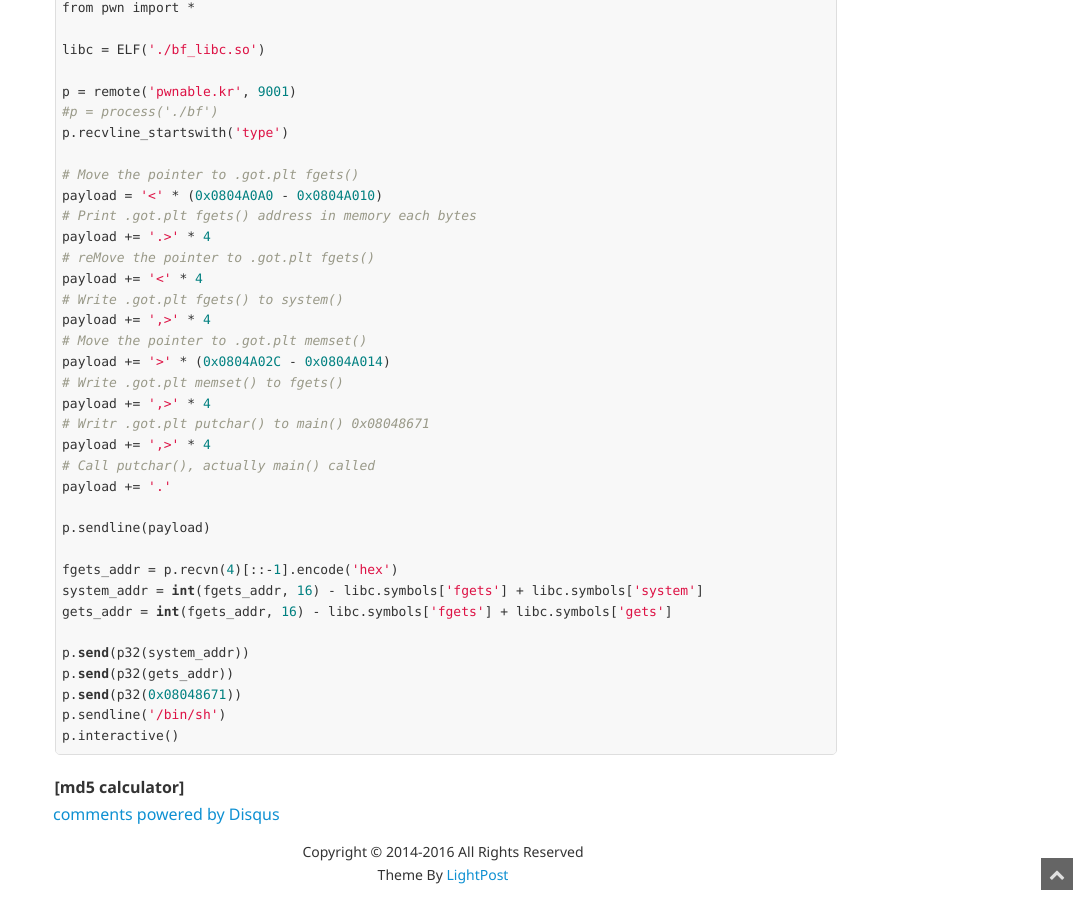
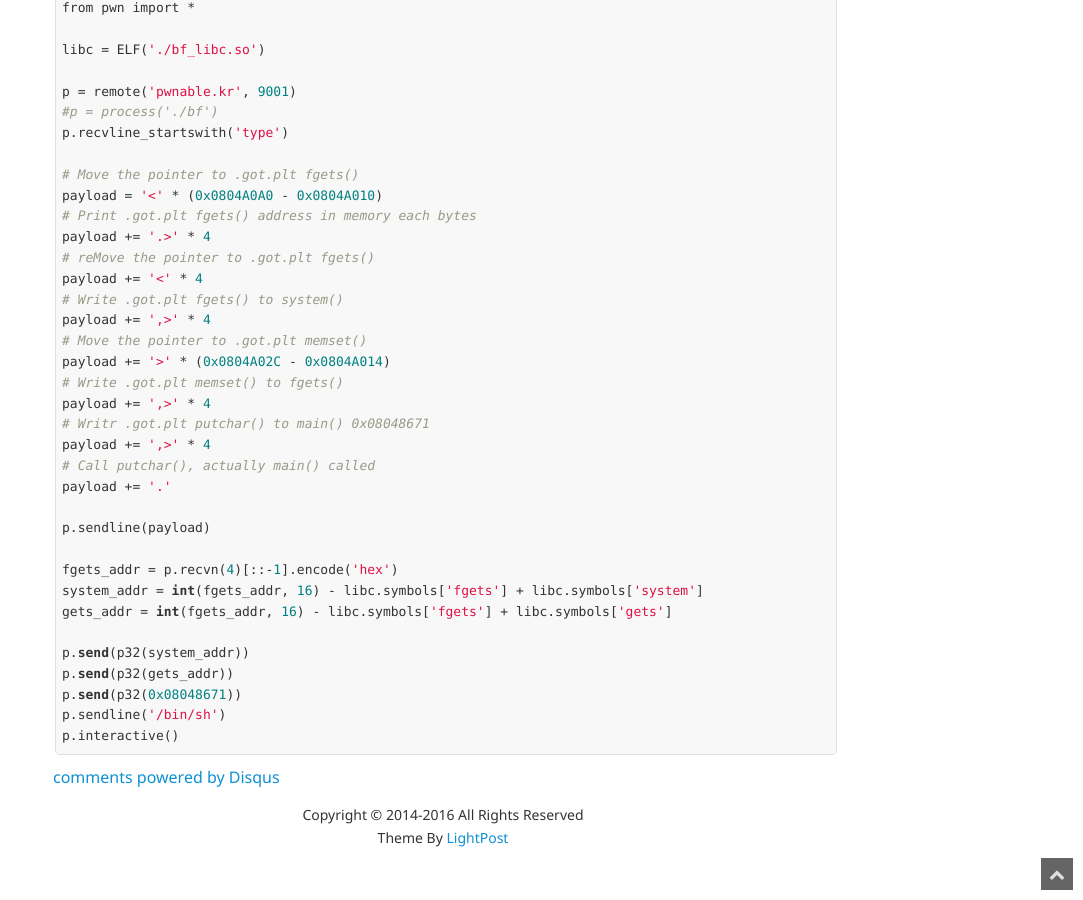
Before and after one commit to huntpig/rickgray.github.io, a Jekyll site: the page built from _posts/2015-07-25-rookiss-writeup-pwnable-kr.md, in a window 1280 px wide and 900 px high, scrolled down 2880 px. Shown: the whole window, without its empty margins (197-1280 px from the left). Built offline with Jekyll 4.4.1, drawn with Linux system fonts in a browser that asks for light colours; comment, search, counter and statistics services are not loaded.

Commit message:
文章内容 修正

```diff
--- a/_posts/2015-07-25-rookiss-writeup-pwnable-kr.md
+++ b/_posts/2015-07-25-rookiss-writeup-pwnable-kr.md
@@ -151,5 +151,3 @@
 	p.send(p32(0x08048671))
 	p.sendline('/bin/sh')
 	p.interactive()
-
-### [md5 calculator]
```
Also changed, not shown: _posts/2015-11-25-untrusted-deserialization-exploit-with-java.md (+0 -2 lines), _posts/2016-02-24-use-python-features-to-execute-arbitrary-codes-in-jinja2-templates.md (+2 -2 lines).
